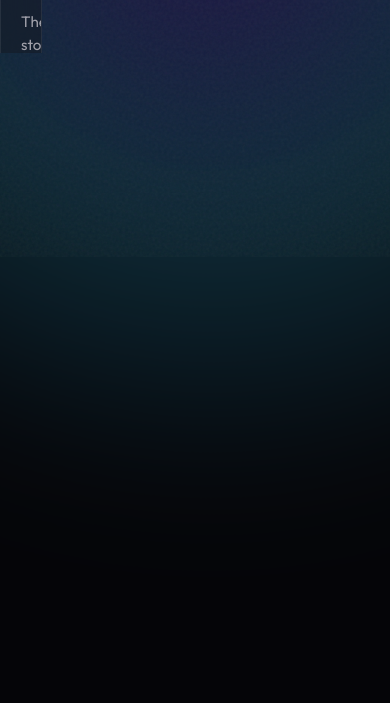
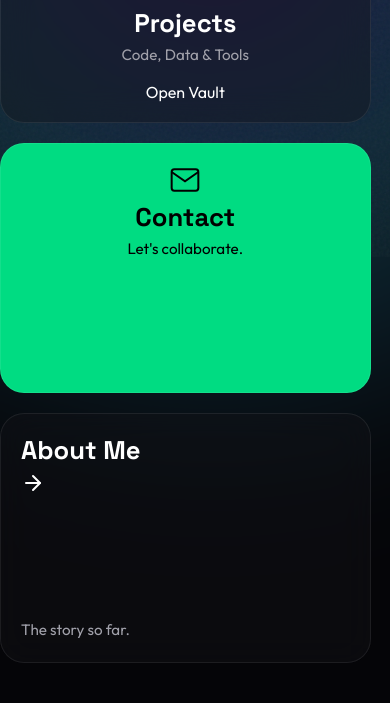
Before and after one commit to fracobi/Personal-Website, a plain HTML site: page index.html in a window 390 px wide. Shown: the part 587-1290 px from the top of the page. Before the commit the page ends 844 px from the top, so only its background shows below. Drawn offline with Linux system fonts and the light colour scheme.

Commit message:
Fix mobile layout specificity bug

```diff
--- a/style.css
+++ b/style.css
@@ -377,9 +377,7 @@ body {
 
 /* --- RESPONSIVE --- */
 @media (max-width: 900px) {
-    .bento-container {
-        grid-template-columns: 1fr;
-        grid-template-rows: auto;
+    .bento-container.hub-layout {
         display: flex;
         flex-direction: column;
         height: auto;
@@ -412,10 +410,7 @@ body {
         /* Slightly shorter than 400 */
     }
 
-    .bento-container.hub-layout {
-        grid-template-columns: 1fr;
-        grid-template-rows: auto;
-    }
+
 
     /* Revert grid areas for stacking */
     .hero-tile,
```
